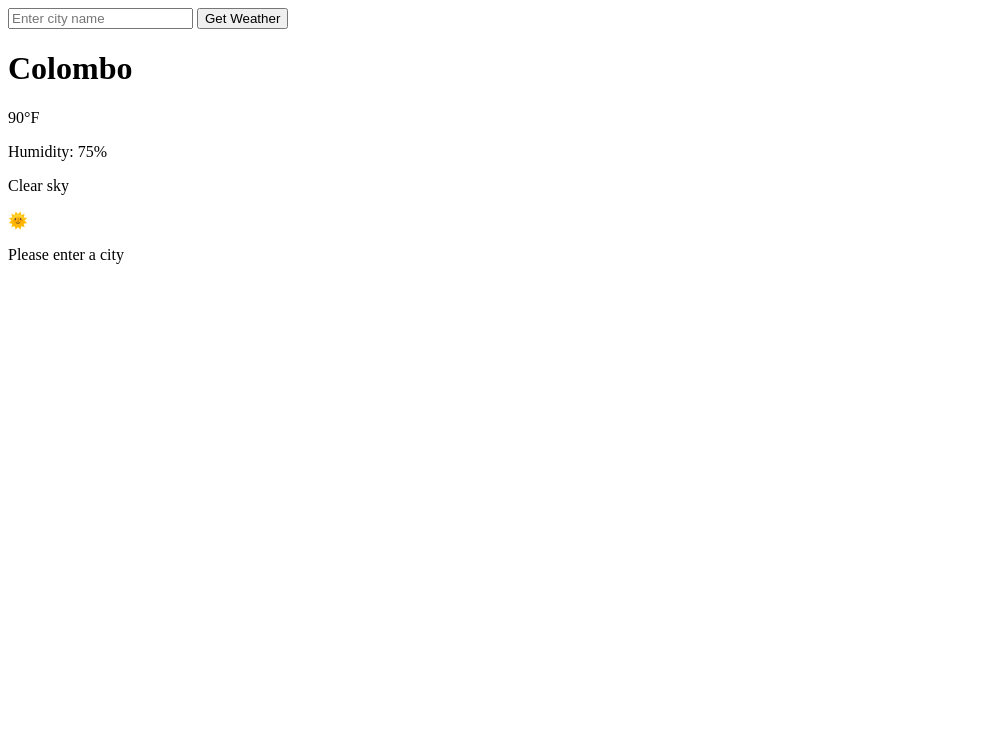
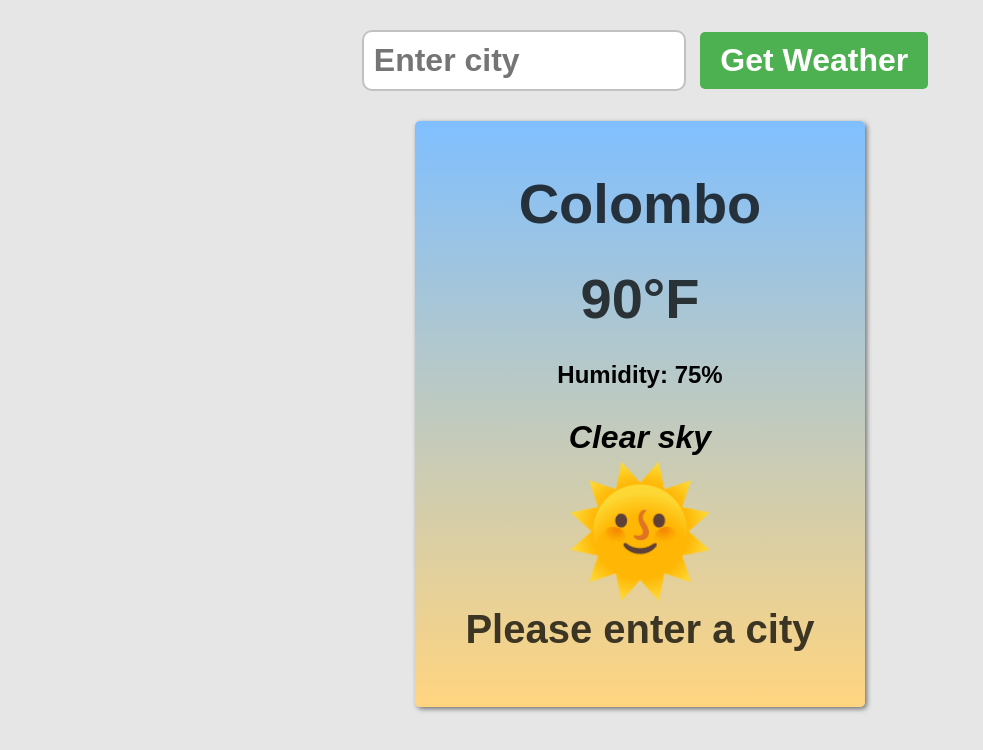
Before and after one commit to UNilupul/Practice-Weather_App, a plain HTML site: page index.html in a window 1280 px wide. Shown: the whole page, without its empty margins (0-983 px from the left). Drawn offline with Linux system fonts and the light colour scheme.

Commit message:
add styles using css

```diff
--- a/index.html
+++ b/index.html
@@ -9,7 +9,7 @@
 <body>
 
     <fomr class="weatherForm">
-        <input type="text" class="cityInput" placeholder="Enter city name">
+        <input type="text" class="cityInput" placeholder="Enter city">
         <button type="submit">Get Weather</button>
     </fomr>
 
--- a/styles.css
+++ b/styles.css
@@ -0,0 +1,88 @@
+body {
+    font-family: Arial, Helvetica, sans-serif;
+    background-color: hsl(0, 0%, 90%);
+    margin: 0;
+    padding: 0;
+    display: flex;
+    flex-direction: column;
+    align-items: center;
+}
+
+.weatherForm {
+    margin: 20px;
+}
+
+.cityInput {
+    padding: 10px;
+    font-size: 2rem;
+    font-weight: bold;
+    border: 2px solid hsl(0, 0%, 20%, 0.3);
+    border-radius: 10px;
+    margin: 10px;
+    width: 300px;
+}
+
+button[type="submit"] {
+    padding: 10px 20px;
+    font-weight: bold;
+    font-size: 2rem;
+    background-color: hsl(122, 39%, 50%);
+    border: none;
+    color: white;
+    border-radius: 5px;
+    cursor: pointer;
+}
+button[type="submit"]:hover {
+    background-color: hsl(122, 39%, 40%);
+}
+
+.card {
+    background: linear-gradient(180deg, hsl(210, 100%, 75%), hsl(40, 100%, 75%));
+    padding: 50px;
+    box-shadow: 2px 2px 5px hsla(0, 0%, 0%, 0.5);
+    min-width: 300px;
+    display: flex;
+    flex-direction: column;
+    align-items: center;
+    border-radius: 5px;
+}
+
+h1 {
+    margin-top: 0;
+    margin-bottom: 25px;
+}
+
+p {
+    font-size: 1.5rem;
+    margin: 5px 0;
+}
+
+.cityDisplay,
+.tempDisplay {
+    font-size: 3.5rem;
+    font-weight: bold;
+    color: hsl(0, 0%, 0%, 0.75);
+    margin-bottom: 25px;
+}
+
+.humidityDisplay {
+    font-weight: bold;
+    margin-bottom: 25px;
+}
+
+.descDisplay {
+    font-style: italic;
+    font-weight: bold;
+    font-size: 2rem;
+}
+
+.weatherEmoji {
+    font-size: 7.5rem;
+    margin: 0;
+}
+
+.errorDisplay {
+    font-size: 2.5rem;
+    font-weight: bold;
+    color: hsl(0, 0%, 0%, 0.75);
+}
```
